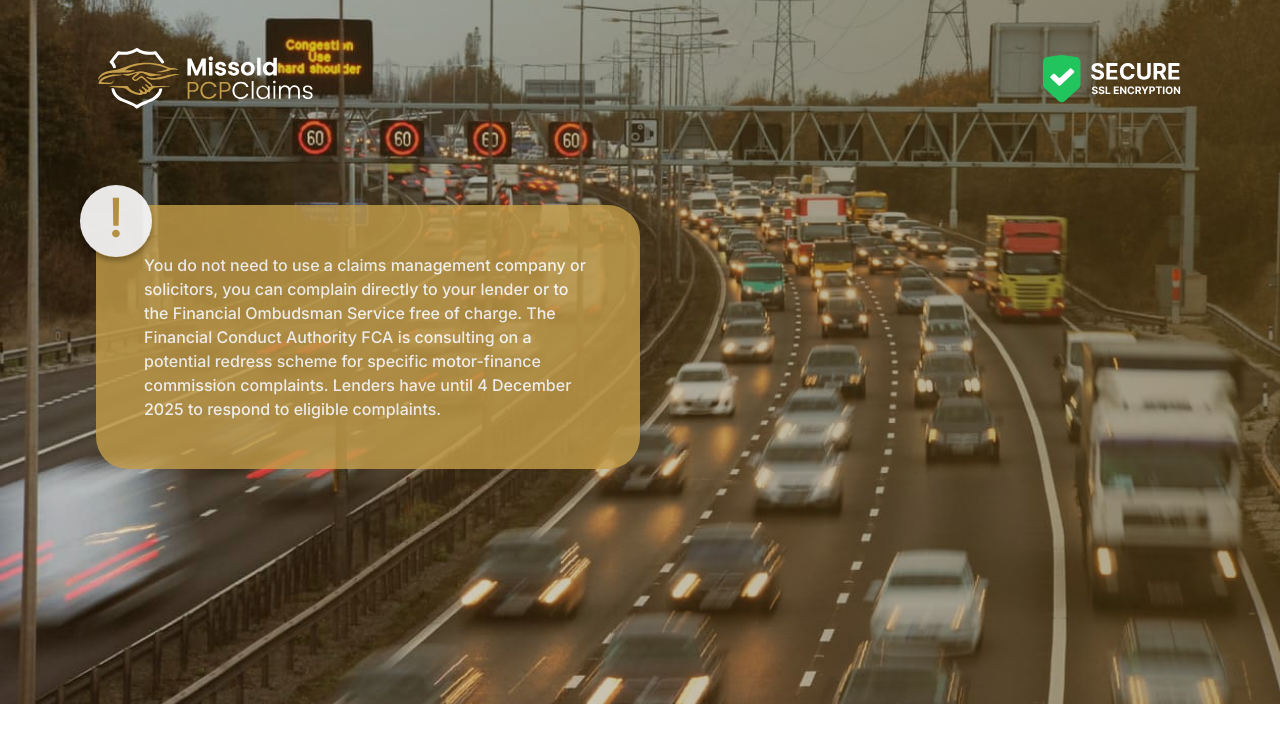
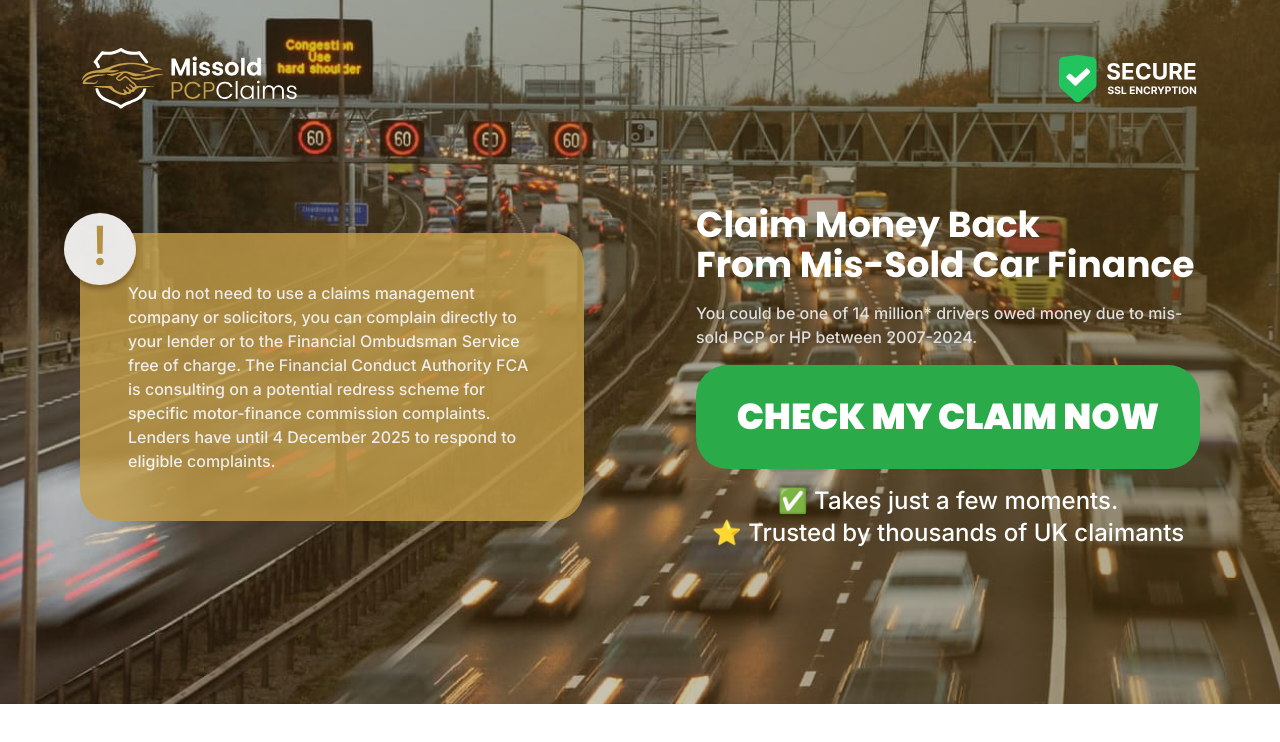
Before and after one commit to Mohamed-Boutarbouch/missold_pcp_claims_technical_test, a Next.js app: page / in a window 1280 px wide. Shown: the top 742 px of the page. Built offline with nearby package versions, Linux system fonts and the light colour scheme.

Commit message:
feat: CTA added on the hero section

```diff
--- a/app/components/container.tsx
+++ b/app/components/container.tsx
@@ -1,6 +1,6 @@
 export function Container({ children }: { children: React.ReactNode }) {
   return (
-    <div className="px-6 md:px-12 lg:px-24 py-3 md:py-6 lg:py-12 max-w-7xl mx-auto w-full">
+    <div className="px-4 md:px-10 lg:px-20 py-3 md:py-6 lg:py-12 max-w-7xl mx-auto w-full">
       {children}
     </div>
   );
--- /dev/null
+++ b/app/components/cta.tsx
@@ -0,0 +1,33 @@
+import Link from "next/link";
+
+export function Cta() {
+  return (
+    <section className="flex flex-col justify-between gap-4">
+      <div className="font-display text-white font-bold text-4xl capitalize">
+        <h1>
+          claim money back
+        </h1>
+
+        <h2>
+          from mis-sold car finance
+        </h2>
+      </div>
+
+      <h3 className="font-body font-medium text-subheader">
+        You could be one of 14 million* drivers owed money due to mis-sold PCP or HP between 2007-2024.
+      </h3>
+
+      <Link
+        href="/contact"
+        className="font-display font-black bg-cta text-white text-center text-4xl uppercase p-8 rounded-4xl transition-colors duration-300 ease-in-out hover:bg-cta/80"
+      >
+        check my claim now
+      </Link>
+
+      <div className="font-body font-medium text-white text-2xl text-center">
+        <p>✅ Takes just a few moments.</p>
+        <p>⭐ Trusted by thousands of UK claimants</p>
+      </div>
+    </section>
+  );
+}
--- a/app/globals.css
+++ b/app/globals.css
@@ -5,6 +5,7 @@
   --color-primary: #C49E4A;
   --color-cta: #2BAA4A;
   --color-footer: #1C160B;
+  --color-subheader: #DFDFDF;
 
   /* Font families */
   --font-display: var(--font-poppins);
--- a/app/page.tsx
+++ b/app/page.tsx
@@ -1,17 +1,18 @@
 import { Container } from "./components/container";
+import { Cta } from "./components/cta";
 import Disclaimer from "./components/disclaimer";
 
 export default function Home() {
   return (
     <Container>
-      <section className="grid grid-cols-1 md:grid-cols-2">
+      <section className="grid grid-cols-1 md:grid-cols-2 md:gap-x-28">
 
-        <div className="order-4 md:order-1">
+        <div className="order-4 md:order-1 self-center">
           <Disclaimer />
         </div>
 
         <div className="order-1 md:order-2">
-          {/* content */}
+          <Cta />
         </div>
 
         <div className="order-2 md:order-3">
```
